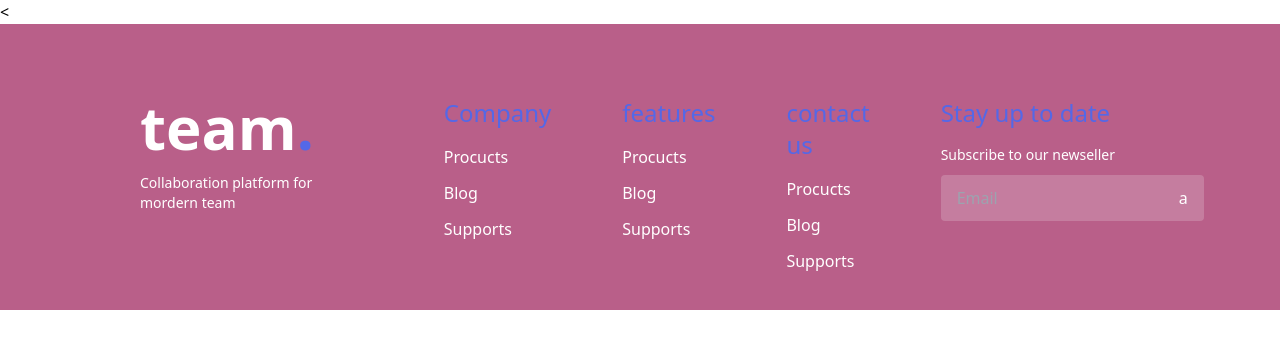
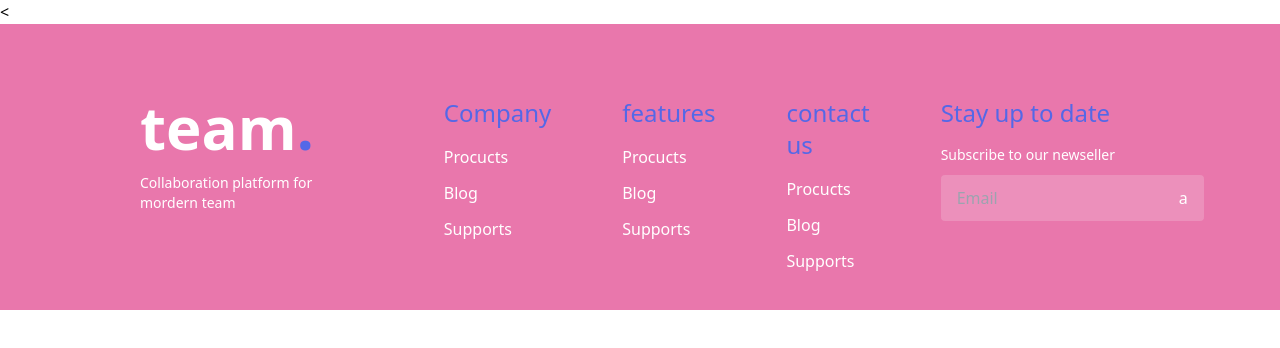
Before and after one commit to isimane/footer, a plain HTML site: page index.html in a window 1280 px wide. Drawn offline with nearby package versions, Linux system fonts and the light colour scheme.

Commit message:
Update index.html

```diff
--- a/index.html
+++ b/index.html
@@ -28,7 +28,7 @@
               gray: "#232340",
               dark: "#00008B",
               blue: '#5468E7',
-              darkBlue: "#B95F89",
+              darkBlue: "#E977AC",
             },
         },
       },
```
